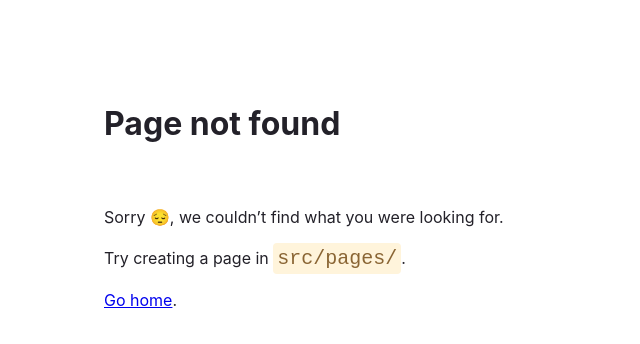
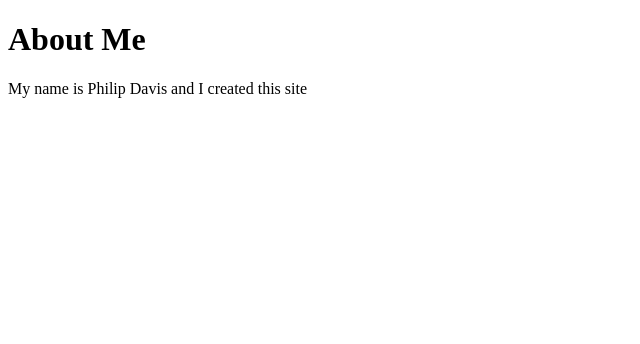
Before and after one commit to Phili0916/gatsby-themes, a Gatsby site: page /about in a window 1280 px wide. Before the commit this address had no page. Shown: the whole page, without its empty margins (0-640 px from the left). Built offline with nearby package versions, Linux system fonts and the light colour scheme; Gatsby itself is replaced by a stand-in of ours.

Commit message:
added an about page

```diff
--- /dev/null
+++ b/src/pages/about.js
@@ -0,0 +1,12 @@
+import React from 'react'
+
+const AboutPage = () => {
+    return (
+        <main>
+            <h1>About Me</h1>
+            <p>My name is Philip Davis and I created this site</p>
+        </main>
+    )
+}
+
+export default AboutPage
--- a/src/pages/index.js
+++ b/src/pages/index.js
@@ -4,7 +4,6 @@ const IndexPage = () => {
   return (
     <main>
       <h1>Welcome to my Gatsby Site</h1>
-
     </main>
   )
 }
```
